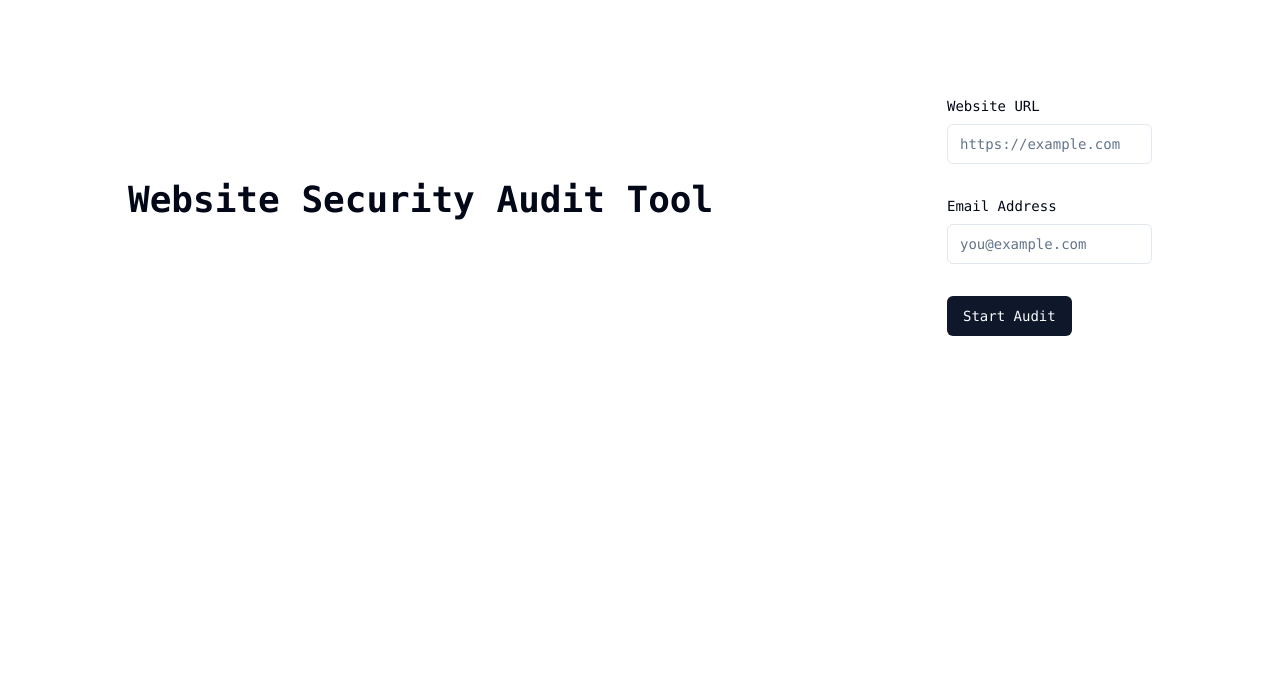
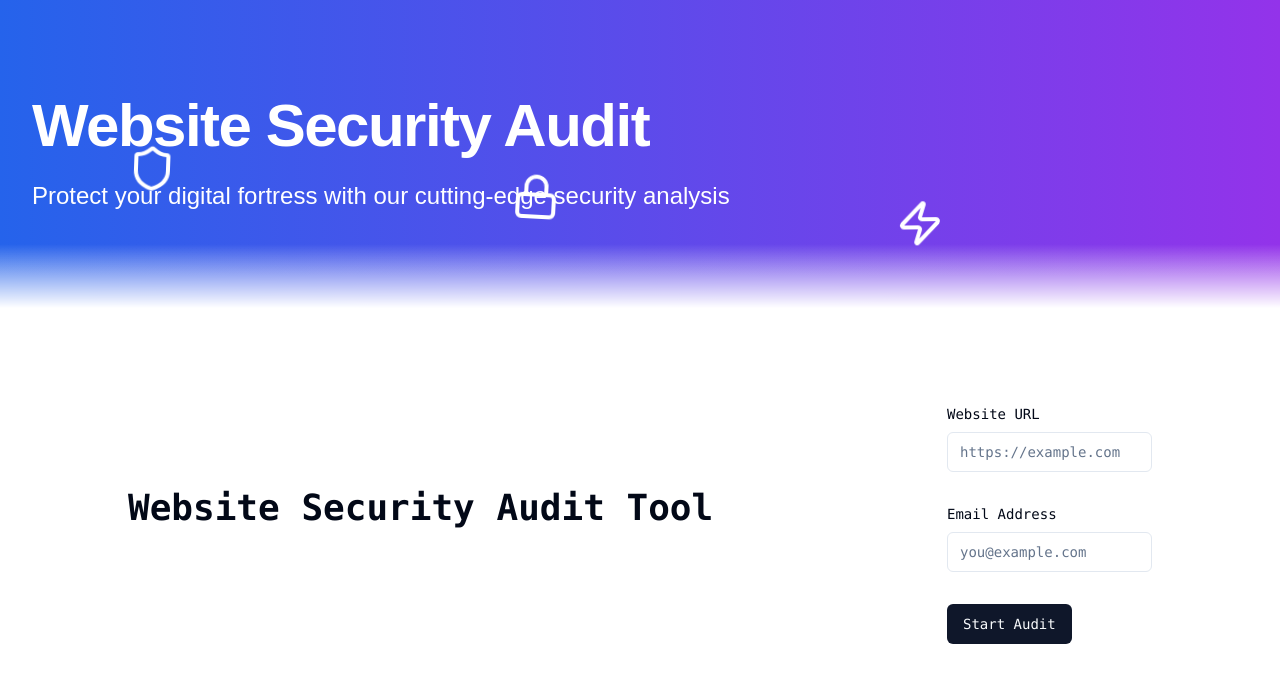
Before and after one commit to marksikaundi/InSyst, a Next.js app: page / in a window 1280 px wide. Shown: the top 682 px of the page. Built offline with nearby package versions, Linux system fonts and the light colour scheme.

Commit message:
feat: add Header component with animated elements and integrate into layout

```diff
--- a/app/layout.tsx
+++ b/app/layout.tsx
@@ -1,6 +1,7 @@
 import type { Metadata } from "next";
 import { Geist, Geist_Mono } from "next/font/google";
 import "./globals.css";
+import Header from "@/components/Header";
 
 const geistSans = Geist({
   variable: "--font-geist-sans",
@@ -27,6 +28,7 @@ export default function RootLayout({
       <body
         className={`${geistSans.variable} ${geistMono.variable} antialiased`}
       >
+        <Header/>
         {children}
       </body>
     </html>
--- /dev/null
+++ b/components/Header.tsx
@@ -0,0 +1,80 @@
+'use client'
+
+import { useState, useEffect } from 'react'
+import { motion } from 'framer-motion'
+import { Shield, Lock, Zap } from 'lucide-react'
+
+export default function Header() {
+  const [scrollY, setScrollY] = useState(0)
+
+  useEffect(() => {
+    const handleScroll = () => setScrollY(window.scrollY)
+    window.addEventListener('scroll', handleScroll)
+    return () => window.removeEventListener('scroll', handleScroll)
+  }, [])
+
+  return (
+    <header className="relative w-full overflow-hidden bg-gradient-to-r from-blue-600 to-purple-600 text-white">
+      <div className="container mx-auto px-4 py-16 sm:px-6 sm:py-24 lg:px-8">
+        <div className="relative z-10">
+          <motion.h1
+            className="text-4xl font-extrabold tracking-tight sm:text-5xl lg:text-6xl"
+            initial={{ opacity: 0, y: 20 }}
+            animate={{ opacity: 1, y: 0 }}
+            transition={{ duration: 0.5 }}
+          >
+            Website Security Audit
+          </motion.h1>
+          <motion.p
+            className="mt-6 max-w-3xl text-xl sm:text-2xl"
+            initial={{ opacity: 0, y: 20 }}
+            animate={{ opacity: 1, y: 0 }}
+            transition={{ duration: 0.5, delay: 0.2 }}
+          >
+            Protect your digital fortress with our cutting-edge security analysis
+          </motion.p>
+        </div>
+
+        <div className="absolute inset-0 z-0">
+          <div className="absolute inset-0 bg-gradient-to-r from-blue-600 to-purple-600 opacity-75" />
+          <div className="absolute inset-0 bg-grid-white/[0.05] bg-[size:40px_40px]" />
+        </div>
+
+        <div className="absolute bottom-0 left-0 right-0 top-1/2">
+          <div className="relative h-full">
+            {['Shield', 'Lock', 'Zap'].map((icon, index) => (
+              <motion.div
+                key={icon}
+                className="absolute"
+                style={{
+                  left: `${index * 30 + 10}%`,
+                  top: `${index * 15}%`,
+                }}
+                animate={{
+                  y: [0, -10, 0],
+                  rotate: [0, 5, -5, 0],
+                }}
+                transition={{
+                  duration: 4,
+                  repeat: Infinity,
+                  delay: index,
+                }}
+              >
+                {icon === 'Shield' && <Shield size={48} />}
+                {icon === 'Lock' && <Lock size={48} />}
+                {icon === 'Zap' && <Zap size={48} />}
+              </motion.div>
+            ))}
+          </div>
+        </div>
+      </div>
+
+      <div
+        className="absolute bottom-0 left-0 right-0 h-16 bg-gradient-to-t from-white to-transparent"
+        style={{
+          transform: `translateY(${Math.min(scrollY / 2, 64)}px)`,
+        }}
+      />
+    </header>
+  )
+}
```
